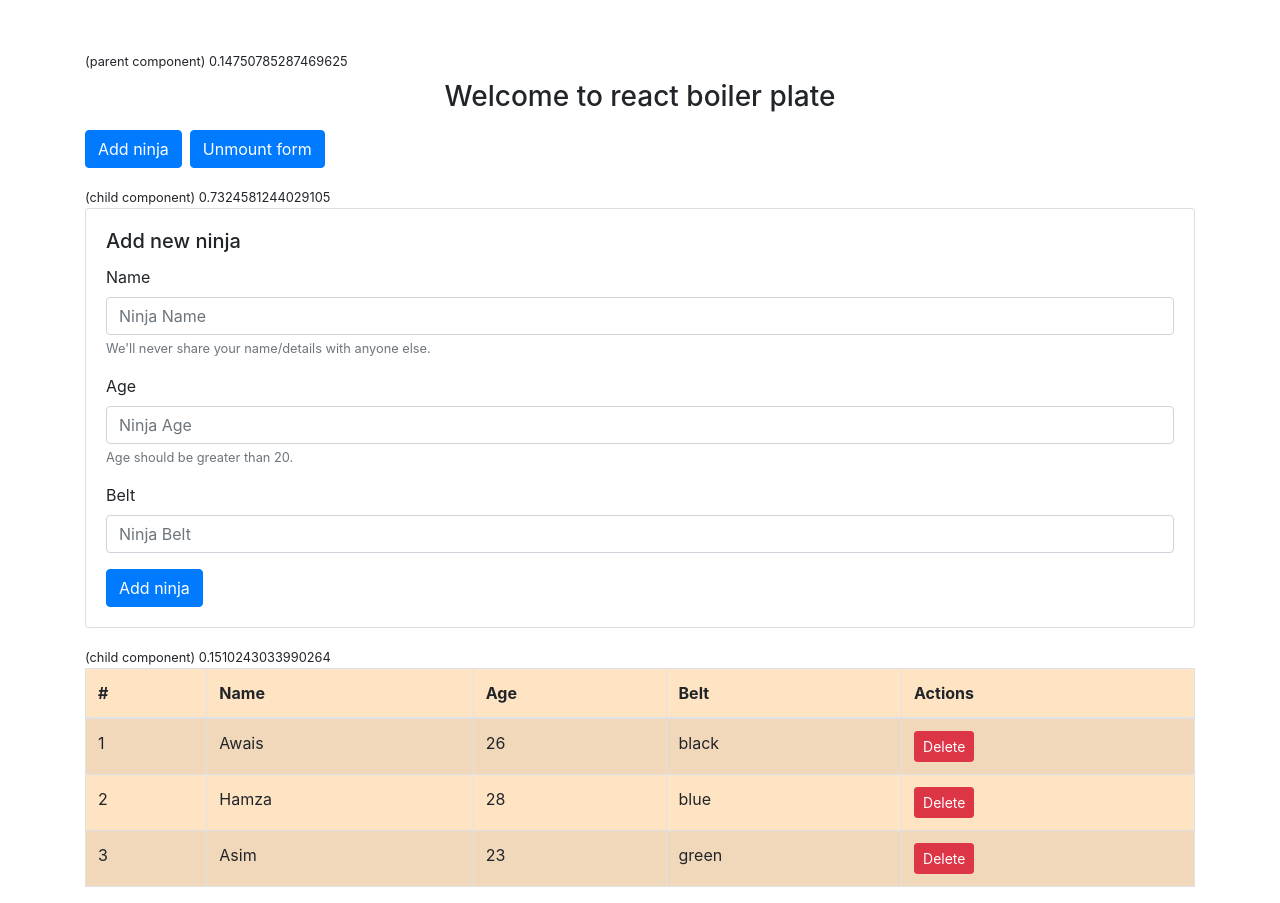
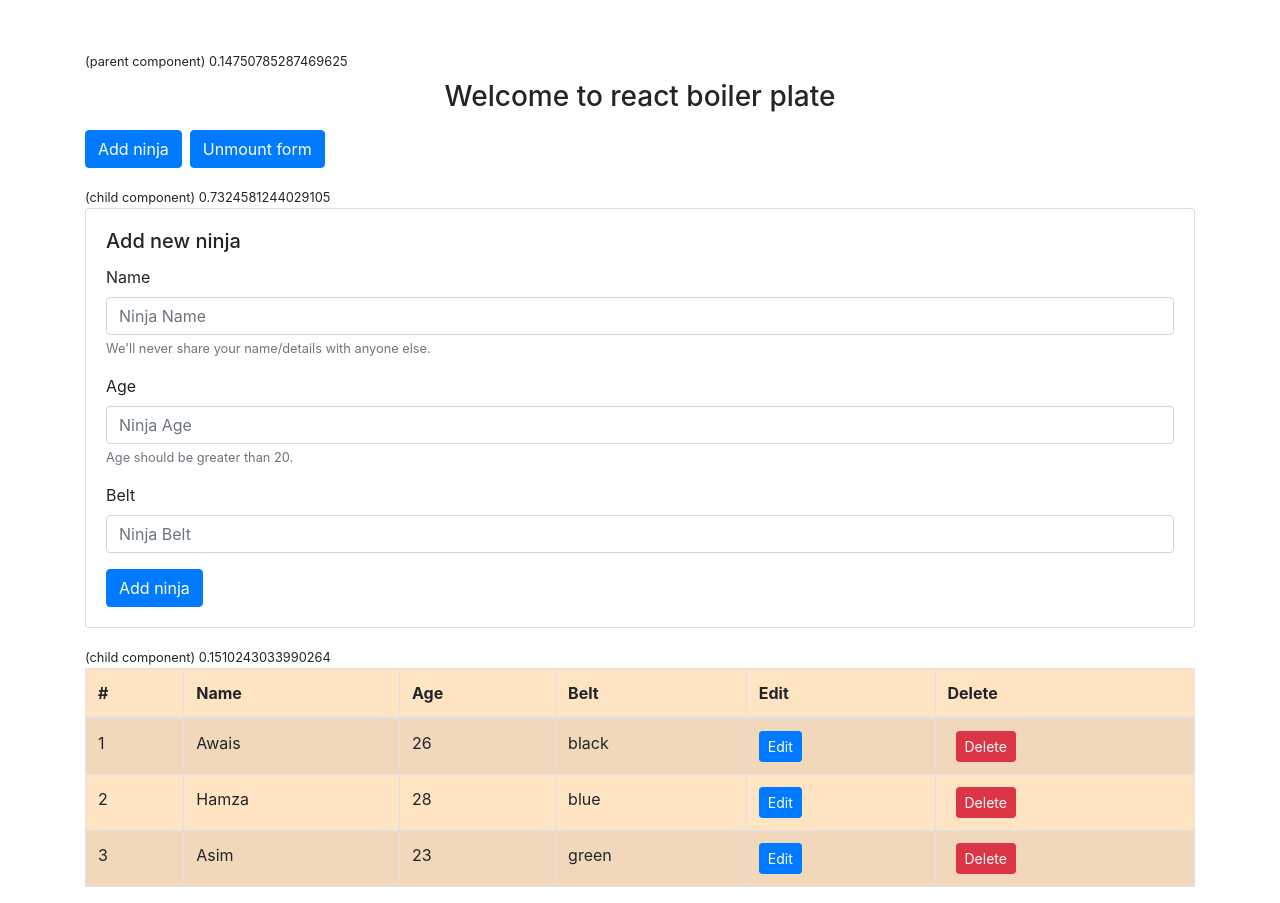
Before and after one commit to Awais-cb/react-starter, a React (Create React App) app: page / in a window 1280 px wide. Built offline with nearby package versions, Linux system fonts and the light colour scheme.

Commit message:
edit button added

```diff
--- a/src/App.js
+++ b/src/App.js
@@ -11,6 +11,7 @@ class App extends React.Component {
   constructor(props) {
     super(props);
     this.state = {
+      editNinja: false,
       ninjas: [
         { id: 1, name: 'Awais', age: 26, belt: 'black' },
         { id: 2, name: 'Hamza', age: 28, belt: 'blue' },
@@ -41,6 +42,13 @@ class App extends React.Component {
     this.setState({
       ninjas: ninjas
     })
+  }
+
+  editNinja = (ninjaId) => {
+    console.log(ninjaId)
+    // this.setState({
+    //   ninjas: ninjas
+    // })
   }
 
   mountNinjasFrom = () => {
@@ -90,7 +98,7 @@ class App extends React.Component {
           </div>
           {/* Functions as Props */}
           {this.state.mountNinjasFrom ? <AddNinja addNinja={this.addNinja} /> : null}
-          <Ninjas ninjas={this.state.ninjas} deleteNinja={this.deleteNinja} />
+          <Ninjas ninjas={this.state.ninjas} deleteNinja={this.deleteNinja} editNinja={this.editNinja} />
         </div>
       </div>
     );
--- a/src/Ninjas.js
+++ b/src/Ninjas.js
@@ -4,7 +4,7 @@ import { Table, Button } from 'react-bootstrap';
 import './local/css/Ninjas.css';
 // [UI/State less component]
 // Another type of destructuring with default parameters
-function Ninjas({ ninjas = [], deleteNinja }) {
+function Ninjas({ ninjas = [], deleteNinja, editNinja }) {
   const ninjaList = ninjas.map(ninja => {
     if (ninja.age > 5) {
       return (
@@ -14,7 +14,12 @@ function Ninjas({ ninjas = [], deleteNinja }) {
           <td>{ninja.age}</td>
           <td>{ninja.belt}</td>
           {/* Stopping the function to auto invoke on page load */}
-          <td><Button variant="danger" size="sm" onClick={() => { deleteNinja(ninja.id) }}>Delete</Button></td>
+          <td>
+            <Button variant="primary" size="sm" onClick={() => { editNinja(ninja.id) }}>Edit</Button>
+          </td>
+          <td>
+            <Button variant="danger" size="sm" onClick={() => { deleteNinja(ninja.id) }} className="ml-2">Delete</Button>
+          </td>
         </tr>
       );
     } else {
@@ -31,7 +36,8 @@ function Ninjas({ ninjas = [], deleteNinja }) {
             <th>Name</th>
             <th>Age</th>
             <th>Belt</th>
-            <th>Actions</th>
+            <th>Edit</th>
+            <th>Delete</th>
           </tr>
         </thead>
         <tbody>
```
